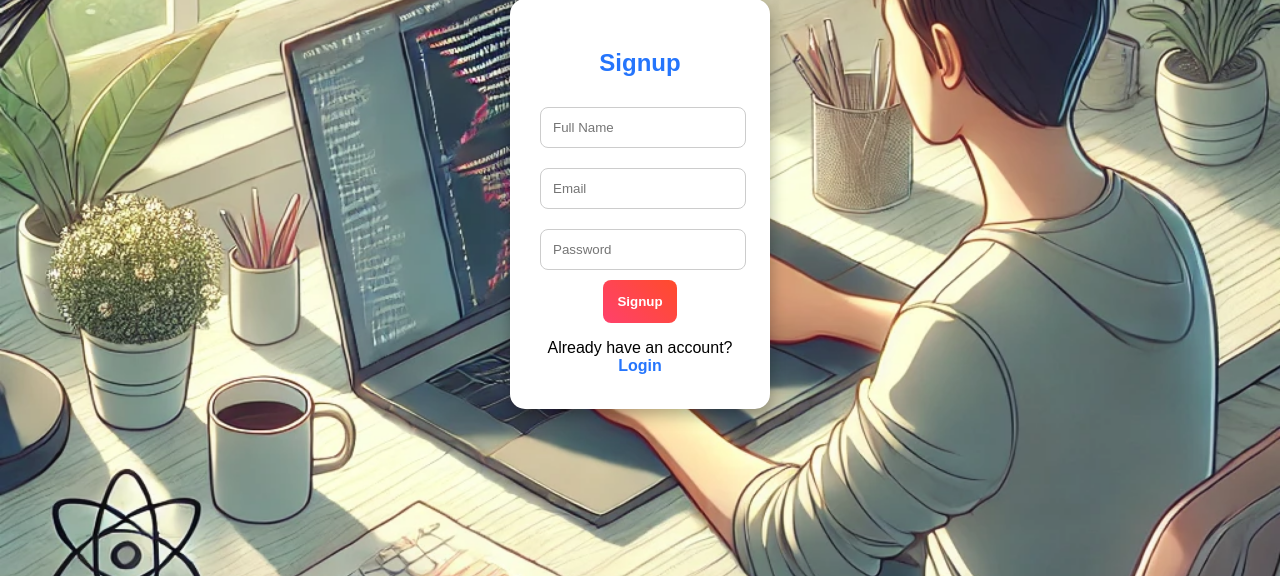
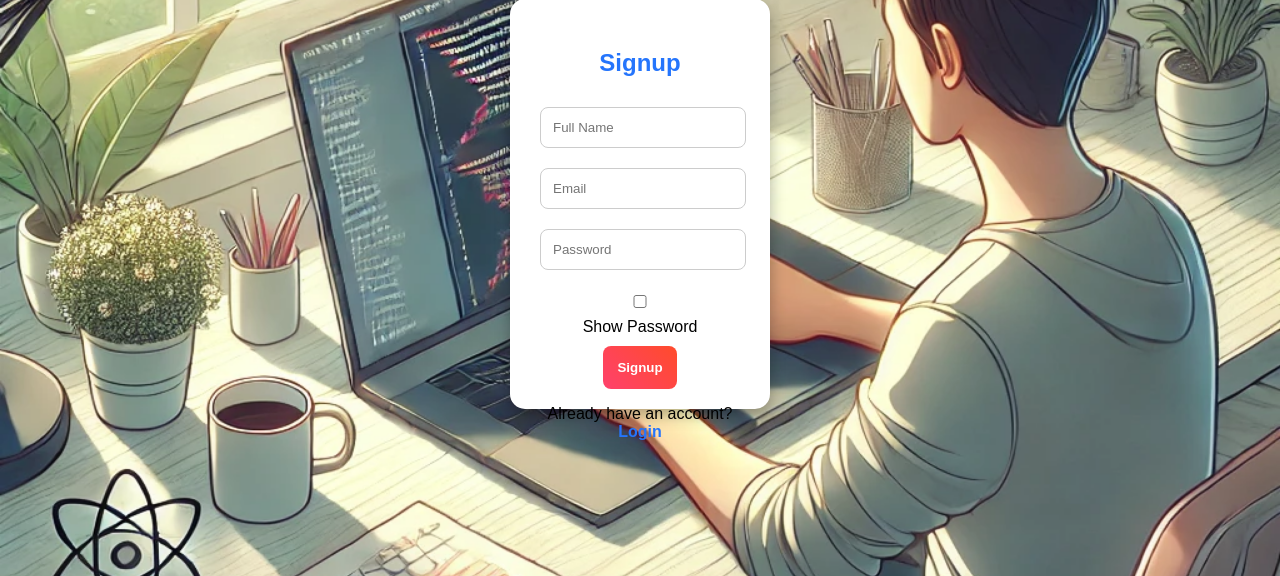
Before and after one commit to kowsi1331/cgweb, a Flask app: page /signup in a window 1280 px wide. Shown: the part 71-647 px from the top of the page. Run offline with Flask 3, Linux system fonts and the light colour scheme.

Commit message:
password

```diff
--- a/templates/signup.html
+++ b/templates/signup.html
@@ -55,6 +55,10 @@
             <input type="text" class="size" name="name" placeholder="Full Name" required>
             <input type="email" class="size" id="signup_email" name="email" placeholder="Email" required>
             <input type="password" class="size" id="signup_password" name="password" placeholder="Password" required>
+            <div style="margin-top: 5px; margin-bottom: 10px;">
+                <input type="checkbox" id="show_signup_password" onclick="toggleSignupPassword()">
+                <label for="show_signup_password">Show Password</label>
+            </div>
             {% if not email_registered %}
     <button type="submit" class="button">Signup</button>
 {% endif %}
@@ -64,6 +68,10 @@
     </div>
 
     <script>
+        function toggleSignupPassword() {
+        const pwd = document.getElementById("signup_password");
+        pwd.type = pwd.type === "password" ? "text" : "password";
+    }
         function validateSignup() {
             const email = document.getElementById("signup_email").value;
             const password = document.getElementById("signup_password").value;
```
Also changed, not shown: templates/login.html (+9 -2 lines).
